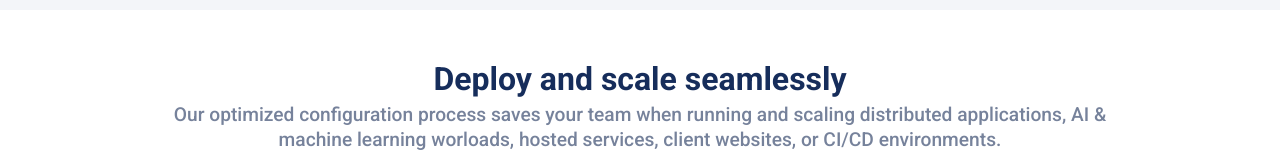
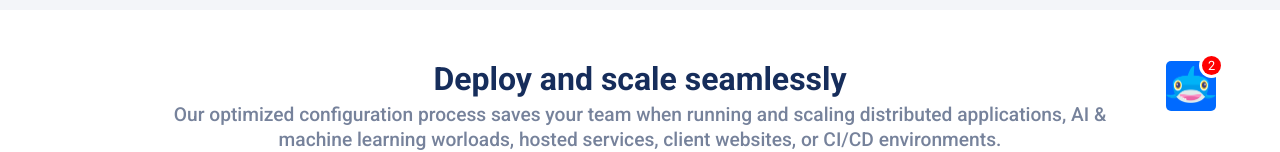
Before and after one commit to DidierDankan/html-css-digitalocean, a plain HTML site: page index.html in a window 1280 px wide. Shown: the part 649-801 px from the top of the page. Drawn offline with Linux system fonts and the light colour scheme.

Commit message:
finish shark chat miss fixing semantic code

```diff
--- a/css/main.css
+++ b/css/main.css
@@ -630,6 +630,75 @@ body {
     text-decoration: none;
 }
 
+/* SHARK CHAT */
+.shark-chat {
+    position: fixed;
+    right: 5%;
+    bottom: 5%;
+    width: 50px;
+    height: 50px;
+    background: #006AFF;
+    border-radius: 5px;
+    cursor: pointer;
+}
+
+.shark-chat img {
+    padding-top: 5px;
+    width: 100%;
+}
+
+.notification-chat {
+    position: absolute;
+    right: -8px;
+    top: -8px;
+    width: 25px;
+    height: 25px;
+    background: #fff;
+    border-radius: 50%;
+}
+
+.red-circle {
+    position: absolute;
+    right: 3px;
+    top: 3px;
+    width: 19px;
+    height: 19px;
+    color: #fff;
+    line-height: 1.5;
+    font-size: .8rem;
+    text-align: center;
+    background: #FF0000;
+    border-radius: 50%;
+}
+
+.chat-box {
+    visibility: hidden;
+    position: absolute;
+    right: 135%;
+    bottom: 0%;
+    padding: 15px 10px;
+    width: 330px;
+    background: #fff;
+    border-radius: 5px;
+    filter: drop-shadow(2px 2px 1px rgba(138, 132, 132, 0.41));
+    transition: all .7s ease-in-out;
+}
+
+.arrow-box {
+    position: absolute;
+    right: -2%;
+    bottom: 20%;
+    width: 15px;
+    height: 15px;
+    background: #fff;
+    transform: rotate(45deg);
+}
+
+.shark-chat:hover .chat-box {
+    visibility: visible;
+}
+/* end shark chat */
+
 /* MEDIA QUERY */
 @media screen and (min-width:768px) and (max-width:991px) {
     .viewport-img .container .hero-text h1 {
--- a/index.html
+++ b/index.html
@@ -839,6 +839,22 @@
                     </div><!--end ul div-->
                 </div><!--end column-->
             </div><!--end big-ul-footer-->
+            <div class="shark-chat">
+                <img src="./img/shark.png" alt="shark sketch">
+                <div class="notification-chat">
+                    <div class="red-circle">
+                        <span>2</span>
+                    </div>
+                </div>
+                <div class="chat-box">
+                    <p class="text-color-dark-blue">
+                        Can i help answer any questions you have
+                        about DigitalOcean?
+                    </p>
+                    <div class="arrow-box">
+                    </div>
+                </div>
+            </div><!--end of shark chat-->
         </div><!--end container-->
     </footer>
 </body>
```
